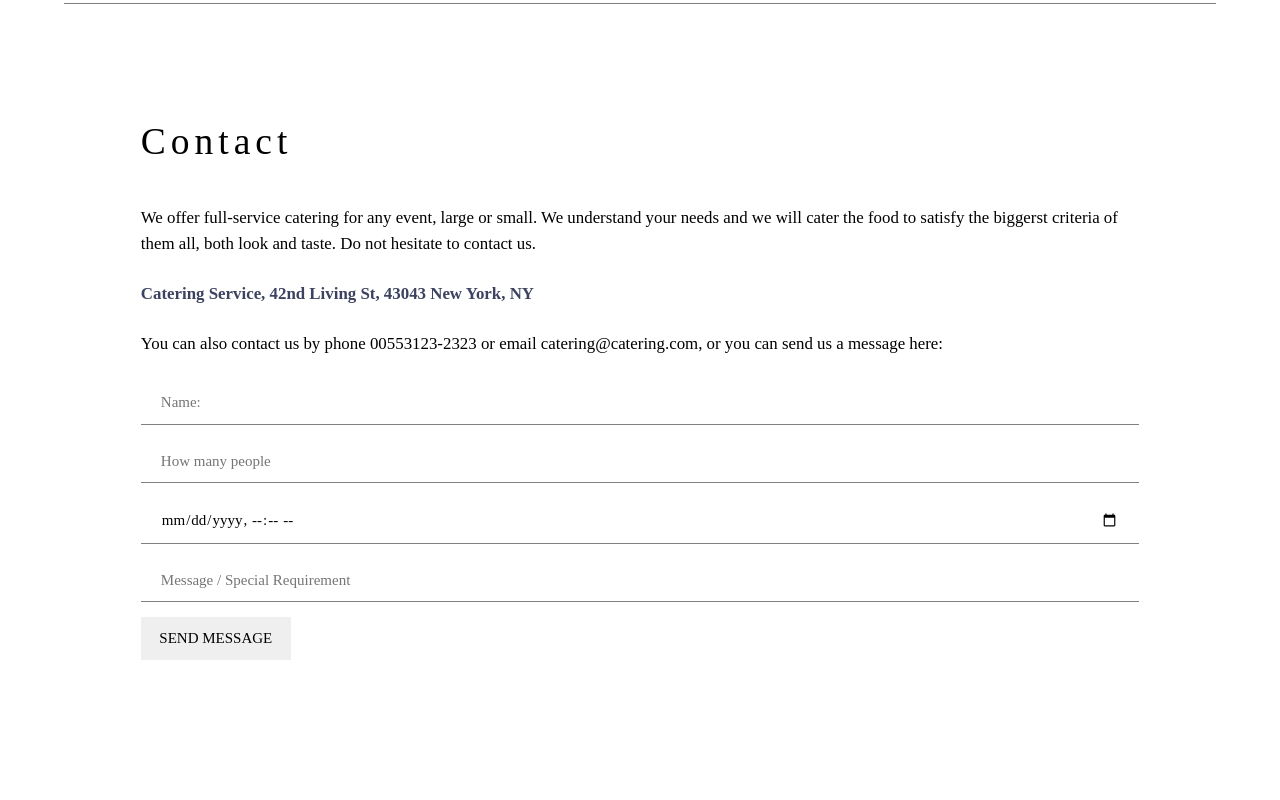
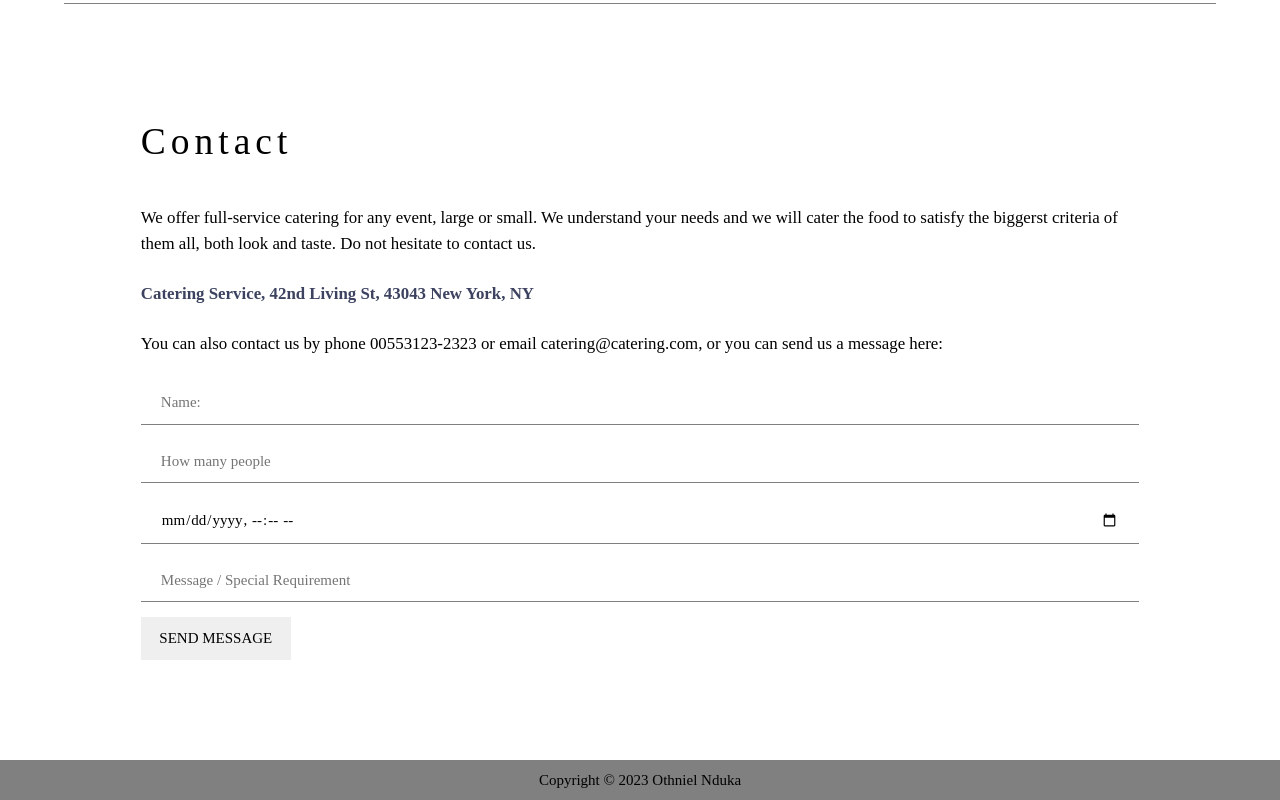
Before and after one commit to Othniel-Nduka/Gourmet_Catering, a plain HTML site: page index.html in a window 1280 px wide. Shown: the part 2397-3197 px from the top of the page. Before the commit the page ends 3157 px from the top, so only its background shows below. Drawn offline with Linux system fonts and the light colour scheme.

Commit message:
git commit -m "Second commit for this project"

```diff
--- a/css/style.css
+++ b/css/style.css
@@ -199,4 +199,14 @@ ul li a:hover{
     border: none;
 }
 
+p.copyright{
+    display: flex;
+    width: 100%;
+    background-color: #808080!important;
+    height: 5vh;
+    text-align: center;
+    align-items: center;
+    justify-content: center;
+}
+
 /* Media queries */
--- a/index.html
+++ b/index.html
@@ -114,5 +114,9 @@
         </form>
     </div>
 
+    <p class="copyright">
+        Copyright &copy; 2023 Othniel Nduka
+    </p>
+
 </body>
 </html>
```
